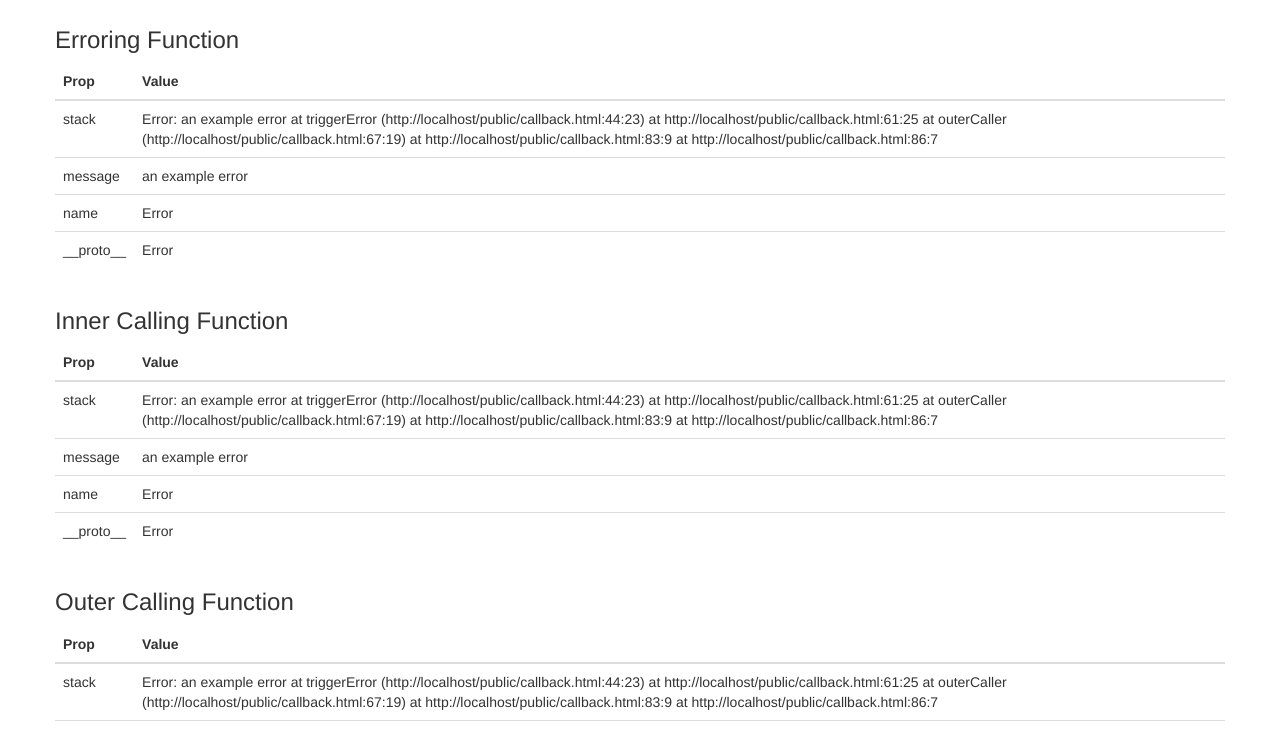
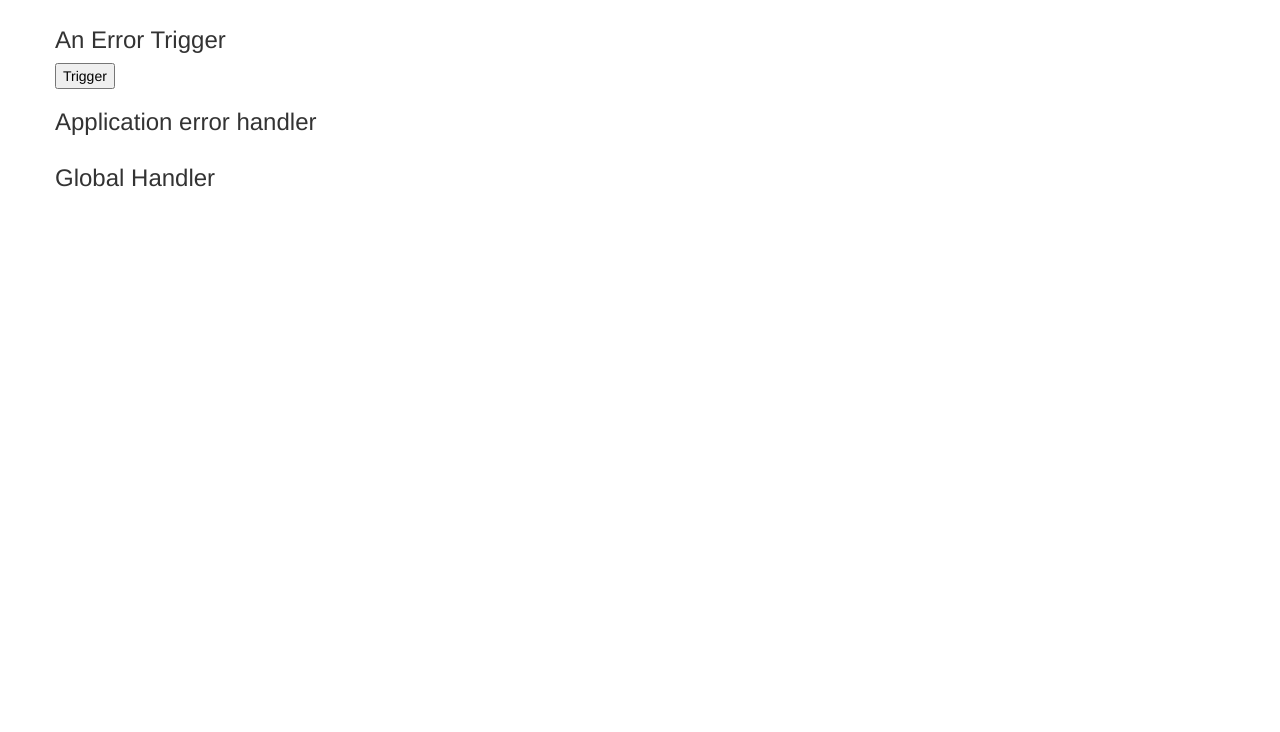
Before and after one commit to toddhgardner/jserror, a website: page public/callback.html in a window 1280 px wide. Shown: the part 63-795 px from the top of the page. Drawn offline with Linux system fonts and the light colour scheme.

Commit message:
callback example

```diff
--- a/public/callback.html
+++ b/public/callback.html
@@ -13,18 +13,14 @@
   </div>
 
   <div class="row">
-        <h3>Erroring Function</h3>
+    <h3>An Error Trigger</h3>
+    <button id="js-button">Trigger</button>
     <div id="js-error"></div>
   </div>
 
   <div class="row">
-        <h3>Inner Calling Function</h3>
-        <div id="js-inner"></div>
-    </div>
-
-    <div class="row">
-        <h3>Outer Calling Function</h3>
-        <div id="js-outer"></div>
+    <h3>Application error handler</h3>
+    <div id="js-app"></div>
   </div>
 
   <div class="row">
@@ -38,40 +34,44 @@
 
   (function (window, document) {
 
+    function App() {
+
+      // I'm going to capture any errors in my application!
+      try {
+
+        function initialize() {
+          var buttonEl = document.getElementById("js-button");
+
+          //    ANOTHER ANONYMOUS FUNCTION -----||
+          //                                    VV
+          buttonEl.addEventListener("click", function () {
+            triggerError();
+          });
+        }
+
         function triggerError() {
           try {
-
             throw new Error("an example error");
-
           } catch(error) {
             printProps(error, document.getElementById("js-error"));
             throw error;
           }
         }
 
-
-        function outerCaller() {
-
-            try {
-
-                // anonymous inner function. maybe it should have a name?
-                (function() {
-
-                    try {
-                        triggerError();
       } catch(error) {
-                        printProps(error, document.getElementById("js-inner"));
+        printProps(error, document.getElementById("js-app"));
         throw error;
       }
 
-                })();
+      return {
+        initialize:initialize
+      };
 
-            } catch(error) {
-                printProps(error, document.getElementById("js-outer"));
-                throw error;
-            }
     }
 
+
+
+    // Just in case
     window.onerror = function (message, file, line, col, error) {
       printProps(arguments, document.getElementById("js-global"));
       if (error) {
@@ -80,8 +80,8 @@
     };
 
 
-        outerCaller();
-
+    var app = new App();
+    app.initialize();
 
   })(window, document);
 
```
Also changed, not shown: public/global.html (+1 -1 lines). Lines whose indentation alone changed are shown as unchanged.
